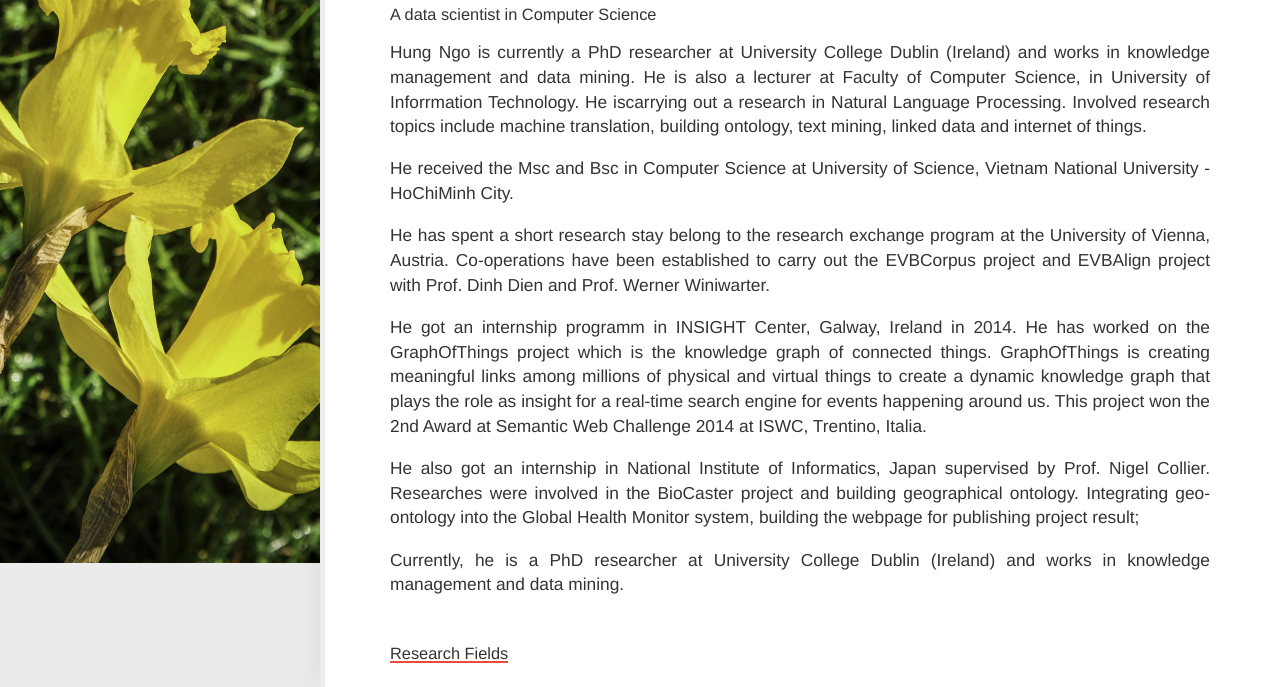
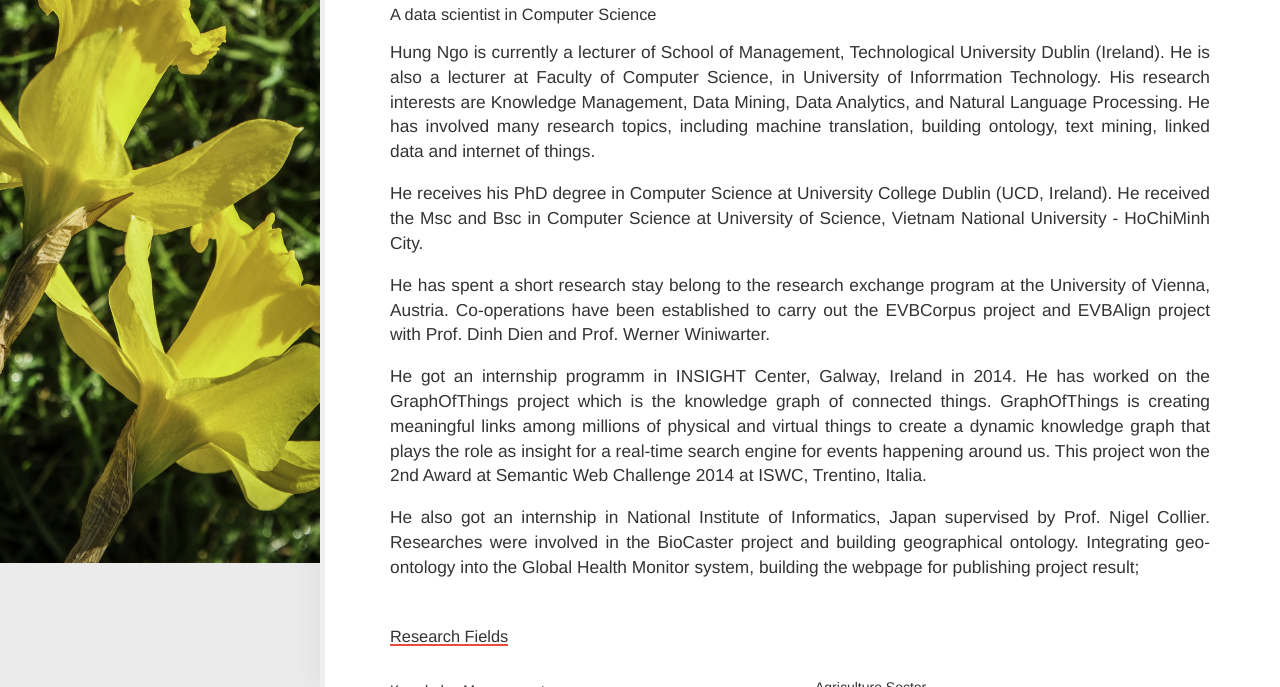
Before and after one commit to qhungngo/hungngo, a plain HTML site: page index.html in a window 1280 px wide. Shown: the part 113-800 px from the top of the page. Drawn offline with nearby package versions, Linux system fonts and the light colour scheme; a web font is replaced by a local one.

Commit message:
Update index.html

```diff
--- a/index.html
+++ b/index.html
@@ -122,12 +122,11 @@
                 <div class="col-sm-12 col-md-12 subpage-block">
                   <div class="general-info">
                     <h3>A data scientist in Computer Science</h3>
-                    <p>Hung Ngo is currently a  PhD researcher at University College Dublin (Ireland) and works in knowledge management and data mining. He is also a lecturer at Faculty of Computer Science, in University of Inforrmation Technology. He iscarrying out a research in Natural Language Processing. Involved research topics include machine translation, building ontology, text mining, linked data and internet of things.</p>
-                    <p>He received the Msc and Bsc in Computer Science at University of Science, Vietnam National University - HoChiMinh City.</p>
+                    <p>Hung Ngo is currently a  lecturer of School of Management, Technological University Dublin (Ireland). He is also a lecturer at Faculty of Computer Science, in University of Inforrmation Technology. His research interests are Knowledge Management, Data Mining, Data Analytics, and Natural Language Processing. He has involved many research topics, including machine translation, building ontology, text mining, linked data and internet of things.</p>
+                    <p>He receives his PhD degree in Computer Science at University College Dublin (UCD, Ireland). He received the Msc and Bsc in Computer Science at University of Science, Vietnam National University - HoChiMinh City.</p>
                     <p>He has spent a short research stay belong to the research exchange program at the University of Vienna, Austria. Co-operations have been established to carry out the EVBCorpus project and EVBAlign project with Prof. Dinh Dien and Prof. Werner Winiwarter.</p>
                     <p>He got an internship programm in INSIGHT Center, Galway, Ireland in 2014. He has worked on the GraphOfThings project which is the knowledge graph of connected things. GraphOfThings is creating meaningful links among millions of physical and virtual things to create a dynamic knowledge graph that plays the role as insight for a real-time search engine for events happening around us. This project won the 2nd Award at Semantic Web Challenge 2014 at ISWC, Trentino, Italia.</p>
                     <p>He also got an internship in National Institute of Informatics, Japan supervised by Prof. Nigel Collier. Researches were involved in the BioCaster project and building geographical ontology. Integrating geo-ontology into the Global Health Monitor system, building the webpage for publishing project result;</p>
-					<p>Currently, he is a PhD researcher at University College Dublin (Ireland) and works in knowledge management and data mining.</p>
                   </div>
                 </div>
 
@@ -143,10 +142,11 @@
 					  <h4>Natural Language Processing</h4>
 					  <ul>
 						<li>Named Entity Recognition</li>
-						<li>Machine Translation</li>
 						<li>Text Classification</li>
 						<li>Bilingual Corpora</li>
 						<li>Knowledge Graph</li>
+						<li>Text Generation</li>
+						<li>Machine Translation</li>
 					  </ul>
 
 					  <h4>Data Mining</h4>
```
